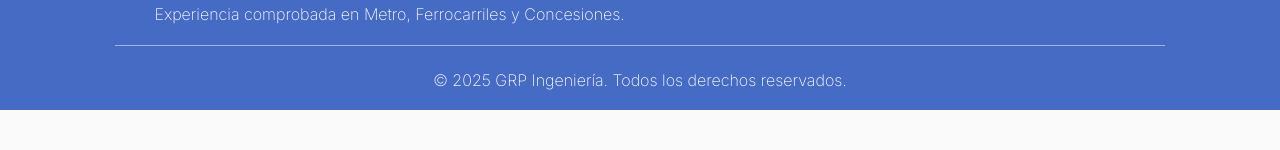
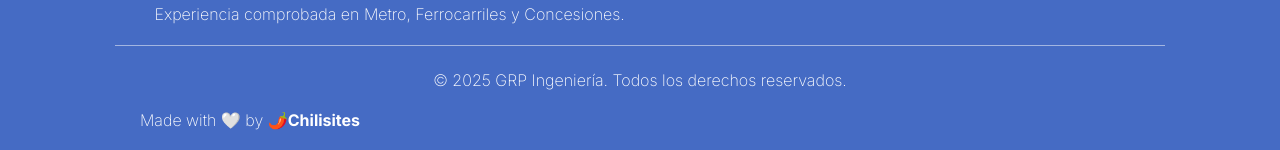
Before and after one commit to jrdelrio/GRP, an Astro site: page / in a window 1280 px wide. Shown: the part 4398-4548 px from the top of the page. Before the commit the page ends 4508 px from the top, so only its background shows below. Built offline with nearby package versions, Linux system fonts and the light colour scheme; Astro itself is replaced by a stand-in of ours.

Commit message:
added chilisites signature

```diff
--- a/src/pages/index.astro
+++ b/src/pages/index.astro
@@ -599,6 +599,9 @@
         <p data-i18n="footer.copywrite">
             &copy; 2025 GRP Ingeniería. Todos los derechos reservados.
         </p>
+         <p>
+            Made with 🤍 by <a href="http://chilisites.com" target="_blank" rel="noopener noreferrer">🌶️Chilisites</a>
+        </p>
     </footer>
 
     <!-- links dentro de la pagina con smooth behavior -->
--- a/styles/styles.scss
+++ b/styles/styles.scss
@@ -63,10 +63,6 @@
 }
 
 section#welcome {
-    // background-image: url("/bg/machine-bg.jpg");
-    // background-position: center;
-    // background-size: cover;
-    // background-repeat: no-repeat;
     color: white;
     padding: 110px 40px;
     position: relative;
@@ -672,7 +668,7 @@
         }
     }
 
-    & > p {
+    & > p:first-of-type {
         justify-self: center;
         margin: 0;
         padding: 20px 0;
@@ -702,4 +698,22 @@
             }
         }
     }
+
+    & > p:last-of-type {
+        margin: 0;
+        padding: 0px 0px 20px 0px;
+        text-align: center;
+        font-weight: 200;
+        max-width: 400px;
+
+        @include desktop {
+            max-width: 500px;
+        }
+
+        a {
+            text-decoration: none;
+            font-weight: bold;
+            color: inherit; // Mantiene el color padre (blanco)
+        }
+    }
 }
```
